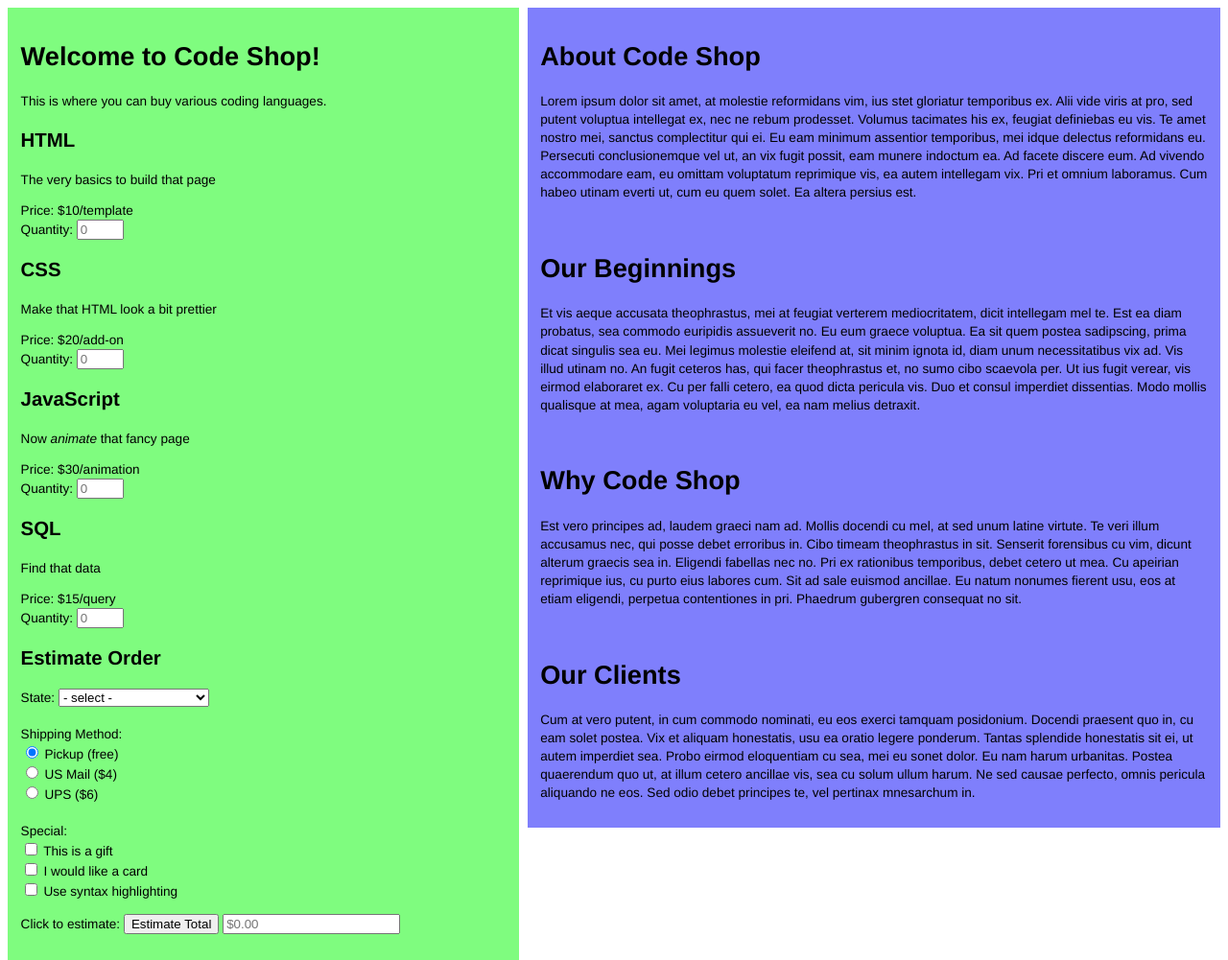
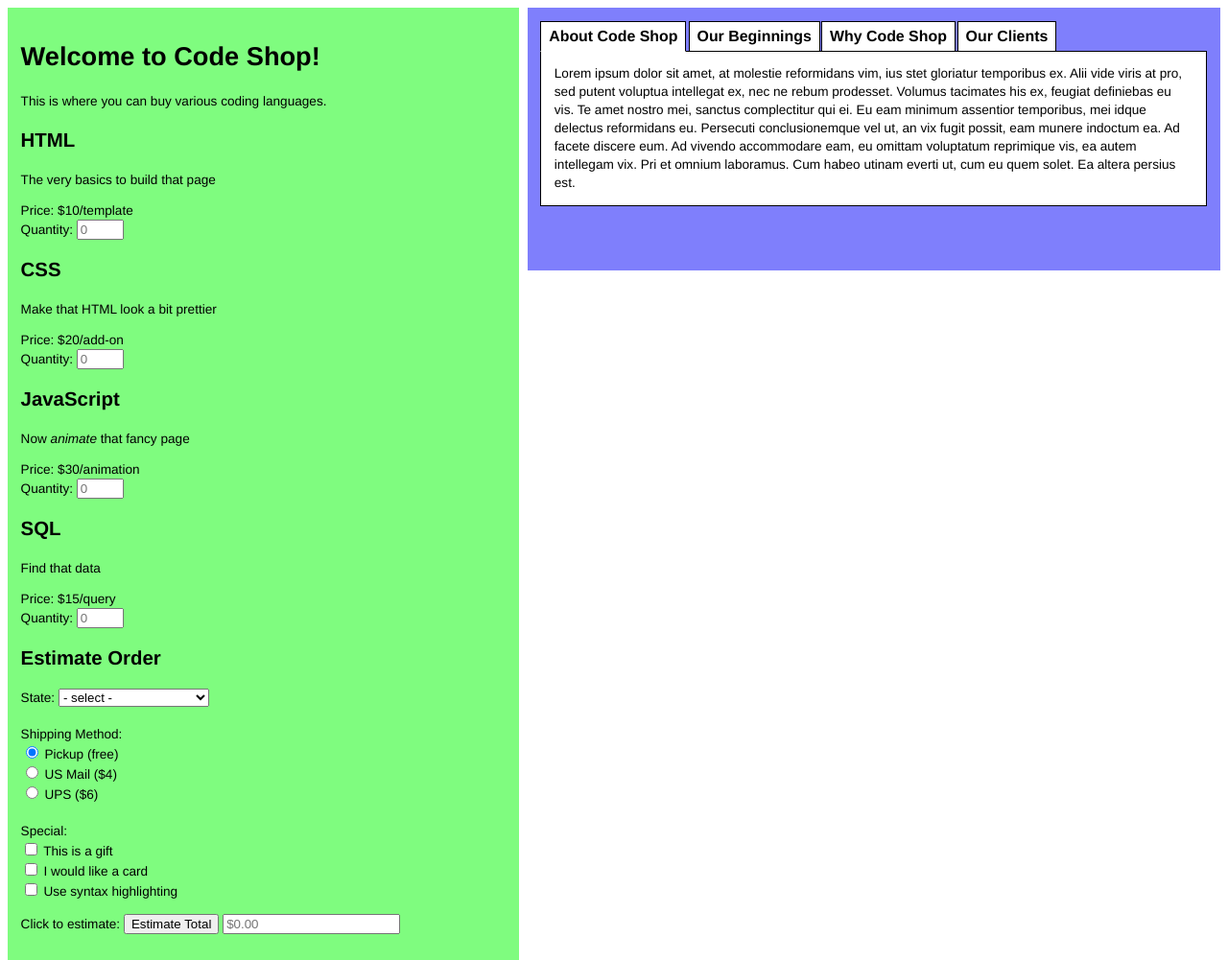
Before and after one commit to Drew242/singlePageStore, a plain HTML site: page index.html in a window 1280 px wide. Shown: the whole page at 96% size. Drawn offline with Linux system fonts and the light colour scheme.

Commit message:
change css to tabs

```diff
--- a/index.html
+++ b/index.html
@@ -150,9 +150,9 @@
   </div>
 
   <div class="container2">
-    <div id="tab-group" class="ready">
-      <h1 id="about-header">About Code Shop</h1>
-      <p id="about-body">
+    <div id="tab-group" >
+      <h3 id="about-header" class="tab active">About Code Shop</h3>
+      <p id="about-body" class="content active">
         Lorem ipsum dolor sit amet, at molestie reformidans vim, ius stet gloriatur temporibus ex.
         Alii vide viris at pro, sed putent voluptua intellegat ex, nec ne rebum prodesset.
         Volumus tacimates his ex, feugiat definiebas eu vis. Te amet nostro mei, sanctus complectitur qui ei.
@@ -163,8 +163,8 @@
         Pri et omnium laboramus. Cum habeo utinam everti ut, cum eu quem solet. Ea altera persius est.
       </p><br>
 
-      <h1 id="beginnings-header">Our Beginnings</h1>
-      <p id="beginnings-body">
+      <h3 id="beginnings-header" class="tab">Our Beginnings</h3>
+      <p id="beginnings-body" class="content">
         Et vis aeque accusata theophrastus, mei at feugiat verterem mediocritatem, dicit intellegam mel te.
         Est ea diam probatus, sea commodo euripidis assueverit no. Eu eum graece voluptua.
         Ea sit quem postea sadipscing, prima dicat singulis sea eu.
@@ -175,8 +175,8 @@
         Duo et consul imperdiet dissentias. Modo mollis qualisque at mea, agam voluptaria eu vel, ea nam melius detraxit.
       </p><br>
 
-      <h1 id="why-header">Why Code Shop</h1>
-      <p id="why-body">
+      <h3 id="why-header" class="tab">Why Code Shop</h3>
+      <p id="why-body" class="content">
         Est vero principes ad, laudem graeci nam ad. Mollis docendi cu mel, at sed unum latine virtute.
         Te veri illum accusamus nec, qui posse debet erroribus in. Cibo timeam theophrastus in sit.
 
@@ -186,8 +186,8 @@
         Phaedrum gubergren consequat no sit.
       </p><br>
 
-      <h1 id="clients-header">Our Clients</h1>
-      <p id="clients-body">
+      <h3 id="clients-header" class="tab">Our Clients</h3>
+      <p id="clients-body" class="content">
         Cum at vero putent, in cum commodo nominati, eu eos exerci tamquam posidonium.
         Docendi praesent quo in, cu eam solet postea. Vix et aliquam honestatis, usu ea oratio legere ponderum.
         Tantas splendide honestatis sit ei, ut autem imperdiet sea.
--- a/main.css
+++ b/main.css
@@ -1,5 +1,6 @@
 .container1 {
   width: 40%;
+  height: 100%;
   padding: 1em;
   float: left;
   font: normal 85%/1.4 helvetica, arial, sans-serif;
@@ -8,8 +9,74 @@
 
 .container2 {
   width: 55%;
+  height: 100%;
   padding: 1em;
   float: right;
   font: normal 85%/1.4 helvetica, arial, sans-serif;
   background-color: rgba(0, 0, 250, 0.5);
 }
+
+.ready {
+  position: relative;
+  margin-bottom: 2em;
+}
+
+.ready .tab {
+  position: absolute;
+  top: 0;
+  margin: 0;
+  padding: 0.25em 0.5em;
+  left: 0;
+
+  border: 1px solid;
+  background: white;
+  z-index: 2;
+
+  cursor: pointer;
+}
+
+.ready .tab.active {
+  background: white;
+  border-bottom-color: white;
+}
+
+.ready .content.active {
+  position: relative;
+  top: 0;
+  margin: 0;
+  padding: 1em;
+  top: 31px;
+  border: 1px solid;
+  z-index: 1;
+  background: white;
+
+  zoom: 1;
+}
+
+.ready .content {
+  display: none;
+}
+
+.ready .content.active {
+  display: block;
+}
+
+.ready .content:after {
+  content: "/0020";
+  display: inline-block;
+  height: 0;
+  clear: both;
+  visibility: hidden;
+}
+
+.ready #beginnings-header {
+  left: 9.7em;
+}
+
+.ready #why-header {
+  left: 18.4em;
+}
+
+.ready #clients-header {
+  left: 27.3em;
+}
--- a/main.js
+++ b/main.js
@@ -53,3 +53,8 @@ function estimateTotal(event) {
   document.getElementById('results').innerHTML += 'Total tax: ' + ((taxFactor - 1) * 100).toFixed(2) + '%';
 
 }
+
+document.addEventListener('DOMContentLoaded',
+function() {
+  document.getElementById('tab-group').className = 'ready';
+});
```
